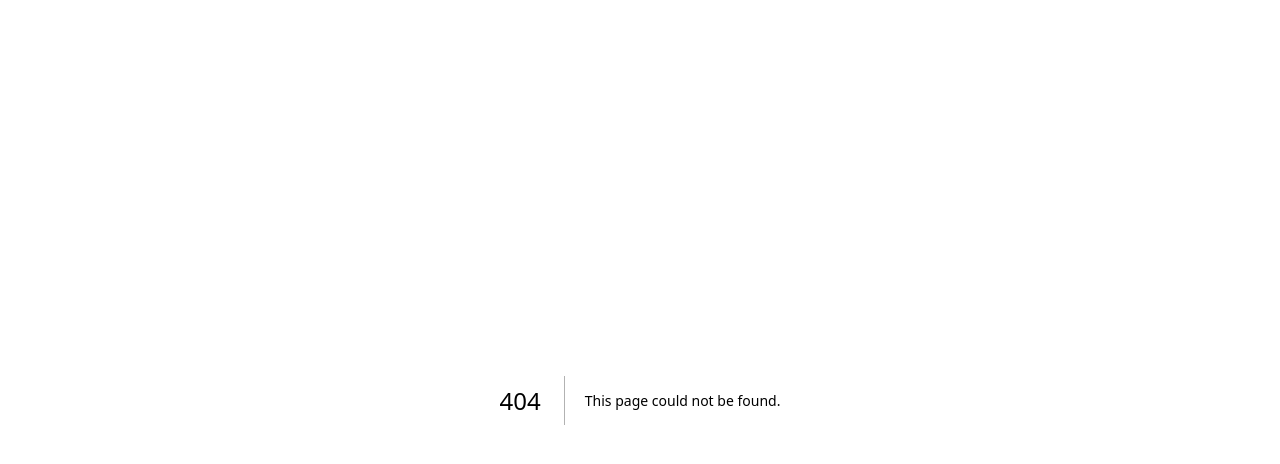
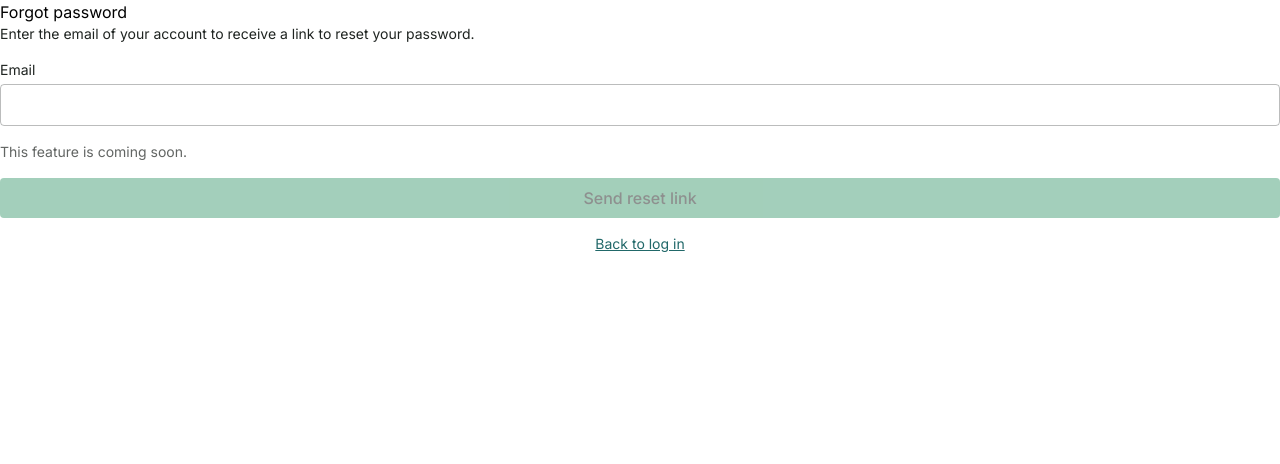
Before and after one commit to PietroCarlini/tff-bookstore-frontend, a Next.js app: page /forgot-password in a window 1280 px wide. Before the commit this address had no page. Shown: the top 464 px of the page. Built offline with nearby package versions, Linux system fonts and the light colour scheme.

Commit message:
Forgotpassword stub page

```diff
--- /dev/null
+++ b/src/app/(auth)/forgot-password/page.tsx
@@ -0,0 +1,12 @@
+import ForgotPasswordForm from "@/components/auth/ForgotPasswordForm";
+
+export default function ForgotPasswordPage() {
+    return (
+        <main>
+            <h1>Forgot password</h1>
+            <div>
+                <ForgotPasswordForm />
+            </div>
+        </main>
+    );
+}
--- /dev/null
+++ b/src/components/auth/ForgotPasswordForm.tsx
@@ -0,0 +1,34 @@
+"use client";
+
+import { useState } from "react";
+import Link from "next/link";
+import Input from "../UI/Input";
+import Button from "../UI/Button";
+
+// stub: the form is only visual, password recovery is not available yet (no backend call)
+export default function ForgotPasswordForm() {
+    const [email, setEmail] = useState("");
+
+    return (
+        <form onSubmit={(e) => e.preventDefault()} className="flex flex-col gap-4">
+            <p className="text-sm text-carbon">
+                Enter the email of your account to receive a link to reset your password.
+            </p>
+            <Input
+                id="email"
+                label="Email"
+                type="email"
+                value={email}
+                onChange={(e) => setEmail(e.target.value)}
+            />
+            <p className="text-sm text-carbon/70">This feature is coming soon.</p>
+            <Button type="submit" disabled>Send reset link</Button>
+
+            <p className="text-sm text-carbon text-center">
+                <Link href="/login" className="text-stormy-teal underline">
+                    Back to log in
+                </Link>
+            </p>
+        </form>
+    );
+}
--- a/src/components/auth/LoginForm.tsx
+++ b/src/components/auth/LoginForm.tsx
@@ -59,6 +59,9 @@ export default function LoginForm() {
                 onChange={(e) => setPassword(e.target.value)}
                 required
             />
+            <Link href="/forgot-password" className="self-end text-sm text-stormy-teal underline">
+                Forgot your password?
+            </Link>
             {error && <p className="text-sm text-red-600">{error}</p>}
             <Button type="submit" disabled={isLoading}>
                 {isLoading ? "Logging in..." : "Log in"}
--- a/src/components/order/OrderForm.tsx
+++ b/src/components/order/OrderForm.tsx
@@ -79,12 +79,29 @@ export default function OrderForm({ book, bookshops }: OrderFormProps) {
                 </select>
             </div>
 
-            {selectedBookshop && (
-                <div className="rounded border border-carbon/10 bg-alabaster p-3 font-sans text-sm text-carbon">
-                    <p>{selectedBookshop.address}, {selectedBookshop.city}</p>
-                    {selectedBookshop.openingHours && <p className="mt-1 text-carbon/70">{selectedBookshop.openingHours}</p>}
-                </div>
-            )}
+            {/* the live region is always in the page: screen readers announce the details when a bookshop is selected */}
+            <div aria-live="polite" className="empty:hidden">
+                {selectedBookshop && (
+                    <div className="rounded border border-carbon/10 bg-alabaster p-3 font-sans text-sm text-carbon">
+                        <p>{selectedBookshop.address}, {selectedBookshop.city}</p>
+                        <p className="mt-1">
+                            <a href={`tel:${selectedBookshop.phone}`} className="text-stormy-teal underline">
+                                {selectedBookshop.phone}
+                            </a>
+                        </p>
+                        <p className="mt-1">
+                            <a href={`mailto:${selectedBookshop.email}`} className="text-stormy-teal underline">
+                                {selectedBookshop.email}
+                            </a>
+                        </p>
+                        {selectedBookshop.openingHours && (
+                            <p className="mt-1 text-carbon/70">
+                                <span className="font-medium">Opening hours:</span> {selectedBookshop.openingHours}
+                            </p>
+                        )}
+                    </div>
+                )}
+            </div>
 
             <div className="flex flex-col gap-1">
                 <label htmlFor="message" className="text-sm font-sans text-carbon">
```
